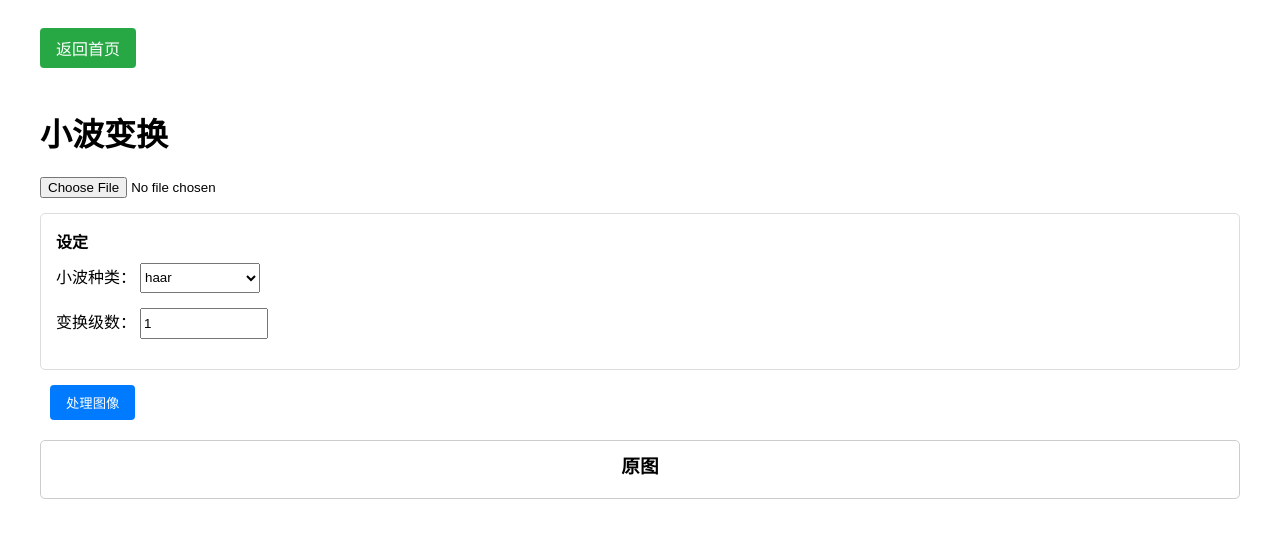
After one commit to RaShiSho/DigitalImageFinalHomework, a Flask app: page /wavelettrans in a window 1280 px wide. The commit adds this page. Shown: the top 538 px of the page. Run offline with Flask 3, Linux system fonts and the light colour scheme.

Commit message:
add wavelet transform

```diff
--- a/app.py
+++ b/app.py
@@ -11,6 +11,7 @@ from smooth_processor import SmoothProcessor
 from sharpen_processor import SharpenProcessor
 from morphology_processor import MorphologyProcessor
 from restore_processor import RestoreProcessor
+from wavelet_processor import WaveletProcessor
 
 app = Flask(__name__)
 CORS(app)
@@ -302,5 +303,22 @@ def selective_filter():
     result = RestoreProcessor.selectiveFiltering(request.files['image'], up, down, type)
     return jsonify(result)
 
+
+
+@app.route('/wavelettrans')
+def wavelettrans():
+    return render_template('wavelettrans.html')
+
+@app.route('/wavelet_transform', methods=['POST'])
+def wavelet_transform():
+    if 'image' not in request.files:
+        return jsonify({"success": False, "error": "没有上传图片"})
+
+    type = request.form.get('type', 'haar')
+    level = request.form.get('level', 1)
+    result = WaveletProcessor.wavelet_transform(request.files['image'], type, level)
+    return jsonify(result)
+
+
 if __name__ == '__main__':
     app.run(debug=True)
--- a/templates/index.html
+++ b/templates/index.html
@@ -38,6 +38,7 @@
             <a href="/sharpen" class="btn">图像锐化</a>
             <a href="/morphology" class="btn">数学形态学</a>
             <a href="/restore" class="btn">图像恢复</a>
+            <a href="/wavelettrans" class="btn">小波变换</a>
         </div>
     </div>
 </body>
--- /dev/null
+++ b/templates/wavelettrans.html
@@ -0,0 +1,242 @@
+<!DOCTYPE html>
+<html lang="zh">
+<head>
+    <meta charset="UTF-8">
+    <meta name="viewport" content="width=device-width, initial-scale=1.0">
+    <title>小波变换</title>
+    <style>
+        .container {
+            max-width: 1200px;
+            margin: 0 auto;
+            padding: 20px;
+        }
+        .image-container {
+            display: flex;
+            gap: 20px;
+            margin-top: 20px;
+        }
+        .image-grid {
+            display: grid;
+            grid-template-columns: repeat(2, 1fr);
+            gap: 20px;
+            margin-top: 20px;
+        }
+        .image-box {
+            border: 1px solid #ccc;
+            padding: 10px;
+            text-align: center;
+        }
+        .image-box img {
+            max-width: 100%;
+            max-height: 300px;
+        }
+        .image-box {
+            flex: 1;
+            padding: 10px;
+            border: 1px solid #ccc;
+            border-radius: 5px;
+        }
+        .image-box h3 {
+            margin-top: 0;
+            margin-bottom: 10px;
+            text-align: center;
+        }
+        .preview {
+            max-width: 100%;
+            max-height: 500px;
+            display: block;
+            margin: 0 auto;
+        }
+        .form-group {
+            margin-bottom: 15px;
+        }
+        .controls {
+            margin-bottom: 20px;
+        }
+        .btn {
+            padding: 8px 16px;
+            background-color: #007bff;
+            color: white;
+            border: none;
+            border-radius: 4px;
+            cursor: pointer;
+            margin: 0 10px;
+        }
+        .btn:hover {
+            background-color: #0056b3;
+        }
+        .control-group {
+            border: 1px solid #ddd;
+            padding: 15px;
+            margin-bottom: 15px;
+            border-radius: 5px;
+        }
+        .control-group h4 {
+            margin-top: 0;
+            margin-bottom: 10px;
+        }
+        .home-btn {
+            display: inline-block;
+            padding: 8px 16px;
+            background-color: #28a745;
+            color: white;
+            text-decoration: none;
+            border-radius: 4px;
+            margin-bottom: 20px;
+        }
+        .home-btn:hover {
+            background-color: #218838;
+        }
+        .section {
+            margin-top: 30px;
+            border-top: 1px solid #ccc;
+            padding-top: 20px;
+        }
+        .section h2 {
+            margin-bottom: 20px;
+        }
+        .selector {
+            width: 120px;
+            height: 30px;
+        }
+        .ipt {
+            width: 120px;
+            height: 25px;
+        }
+
+        .loader {
+            border: 4px solid #f3f3f3;
+            border-top: 4px solid #3498db;
+            border-radius: 50%;
+            width: 20px;
+            height: 20px;
+            animation: spin 2s linear infinite;
+            display: none; /* 初始隐藏 */
+            margin-left: 10px;
+        }
+        @keyframes spin {
+            0% { transform: rotate(0deg); }
+            100% { transform: rotate(360deg); }
+        }
+    </style>
+</head>
+<body>
+    <div class="container">
+        <a href="/" class="home-btn">返回首页</a>
+        <h1>小波变换</h1>
+        <div class="controls">
+            <div class="form-group">
+                <input type="file" id="imageInput" accept="image/*">
+            </div>
+            <div class="control-group">
+                <h4>设定</h4>
+                <div class="form-group">
+                    <label for="type">小波种类：</label>
+                    <select id="typeSelect" class="selector">
+                        <option value="haar">haar</option>
+                        <option value="db2">db2</option>
+                        <option value="sym2">sym2</option>
+                        <option value="coif3">coif3</option>
+                    </select>
+                </div>
+                <div class="form-group">
+                    <label for="tx">变换级数：</label>
+                    <input class="ipt" type="number" id="level" value=1>
+                </div>
+            </div>
+            <button class="btn" onclick="process()">处理图像</button>
+            <div id="loadingIndicator" class="loader"></div>
+        </div>
+
+        <div class="image-container">
+            <div class="image-box">
+                <h3>原图</h3>
+                <img id="originalImage" class="preview">
+            </div>
+        </div>
+
+        <div class="section" id="resultSection" style="display: none;">
+            <h2>处理结果</h2>
+            <div class="image-grid">
+                <div class="image-box">
+                    <h3>缩小图</h3>
+                    <img id="resultImage">
+                </div>
+                <div class="image-box">
+                    <h3>过程拼接图</h3>
+                    <img id="visualImage">
+                </div>
+            </div>
+        </div>
+    </div>
+    <script>
+        let currentImage = null;
+        let level = 1;
+
+        document.getElementById('imageInput').addEventListener('change', function(e) {
+            const file = e.target.files[0];
+            if (file) {
+                const reader = new FileReader();
+                reader.onload = function(e) {
+                    document.getElementById('originalImage').src = e.target.result;
+                    currentImage = file;
+                }
+                reader.readAsDataURL(file);
+            }
+        });
+
+        document.getElementById('level').addEventListener('input', function(e) {
+            level = parseInt(e.target.value) || 0;
+        });
+
+        async function process() {
+            if (!currentImage) {
+                alert('请先选择图片');
+                return;
+            }
+
+            if (level < 0) {
+                alert('级数必须大于等于0');
+                return;
+            }
+
+            const loadingIndicator = document.getElementById('loadingIndicator');
+            loadingIndicator.style.display = 'block'; // 显示加载指示器
+
+            const formData = new FormData();
+            formData.append('image', currentImage);
+            formData.append('type', document.getElementById('typeSelect').value);
+            formData.append('level', level);
+
+
+            try {
+                const response = await fetch('/wavelet_transform', {
+                    method: 'POST',
+                    body: formData
+                });
+
+                if (response.ok) {
+                    const result = await response.json();
+                    if (result.success) {
+                        document.getElementById('resultSection').style.display = 'block';
+
+                        document.getElementById('resultImage').src = result.resultImage;
+                        document.getElementById('visualImage').src = result.visualImage;
+                    } else {
+                        alert(result.error || '处理失败');
+                    }
+                } else {
+                    alert('处理请求失败');
+                }
+            } catch (error) {
+                console.error('Error:', error);
+                alert('处理过程中发生错误');
+            } finally {
+                loadingIndicator.style.display = 'none'; // 隐藏加载指示器
+            }
+        }
+
+
+    </script>
+</body>
+</html>
```
Also changed, not shown: wavelet_processor.py (added, +84 -0 lines).
